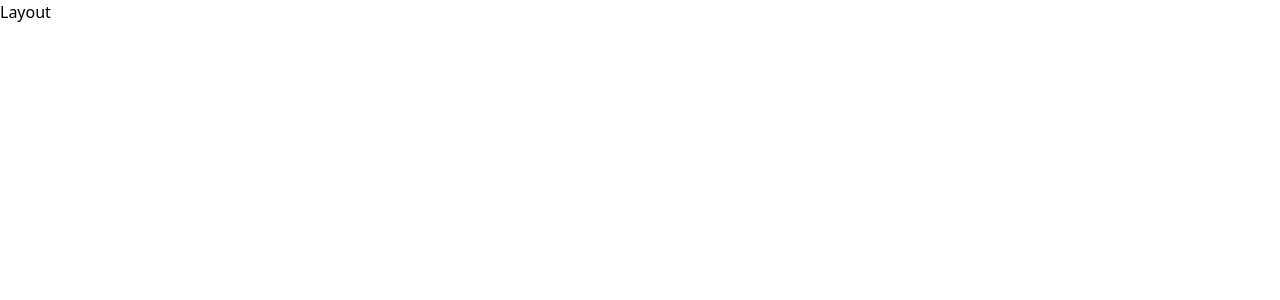
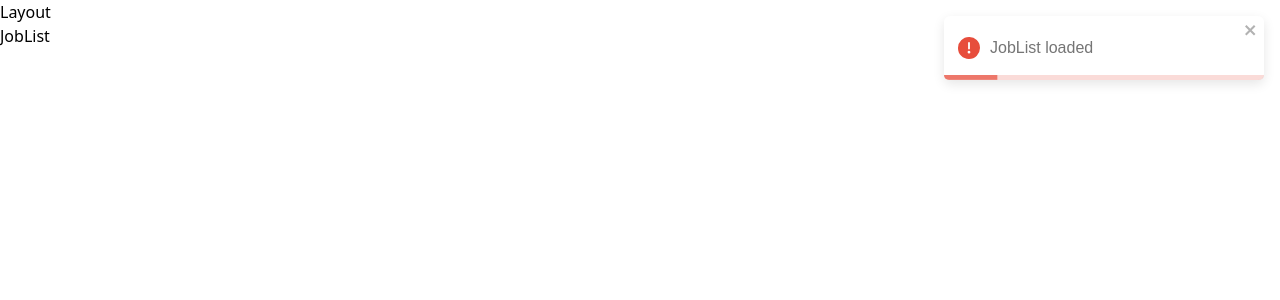
Before and after one commit to githubscientist/fe-jobsapp, a React (Vite) app: page / in a window 1280 px wide. Shown: the top 300 px of the page. Built offline with nearby package versions, Linux system fonts and the light colour scheme.

Commit message:
toastify setup done

```diff
--- a/package.json
+++ b/package.json
@@ -13,7 +13,8 @@
     "react": "^18.3.1",
     "react-dom": "^18.3.1",
     "react-router": "^7.1.1",
-    "react-router-dom": "^7.1.1"
+    "react-router-dom": "^7.1.1",
+    "react-toastify": "^11.0.2"
   },
   "devDependencies": {
     "@eslint/js": "^9.17.0",
--- a/src/Router.jsx
+++ b/src/Router.jsx
@@ -1,5 +1,6 @@
 import { createBrowserRouter } from "react-router";
 import App from "./App";
+import JobList from "./pages/JobList";
 
 const routes = [
     {
@@ -7,7 +8,8 @@ const routes = [
         element: <App />,
         children: [
             {
-
+                path: "",
+                element: <JobList />
             }
         ]
     }
--- a/src/main.jsx
+++ b/src/main.jsx
@@ -2,7 +2,12 @@ import { createRoot } from 'react-dom/client'
 import './index.css'
 import { RouterProvider } from 'react-router';
 import router from './Router.jsx';
+import { ToastContainer } from 'react-toastify';
+import 'react-toastify/dist/ReactToastify.css';
 
 createRoot(document.getElementById('root')).render(
-    <RouterProvider router={router} />
+    <>
+        <RouterProvider router={router} />
+        <ToastContainer position='top-right' autoClose={3000} hideProgressBar={false} newestOnTop={false} closeOnClick rtl={false} pauseOnFocusLoss draggable pauseOnHover />
+    </>
 );
--- /dev/null
+++ b/src/pages/JobList.jsx
@@ -0,0 +1,13 @@
+import { toast } from "react-toastify";
+
+const JobList = () => {
+
+    // test the toastify
+    toast.error("JobList loaded");
+
+    return (
+        <div>JobList</div>
+    )
+}
+
+export default JobList;
```
